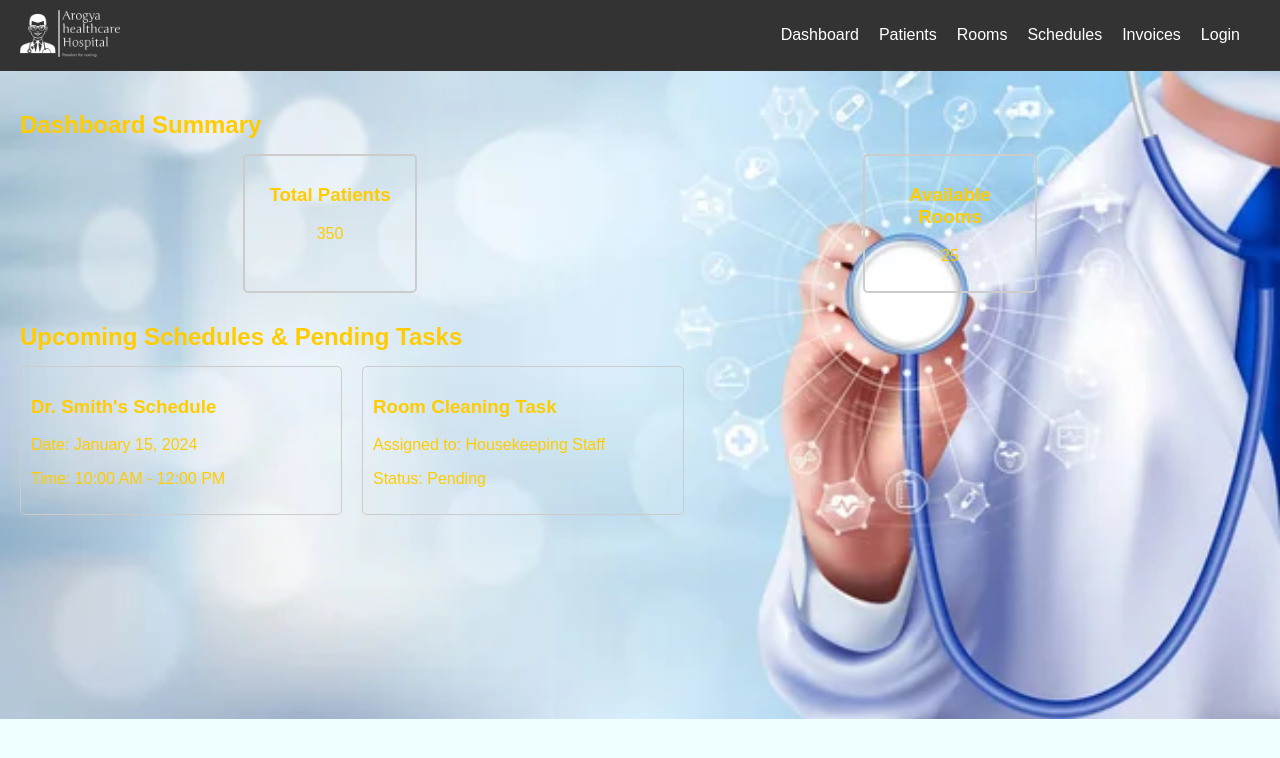
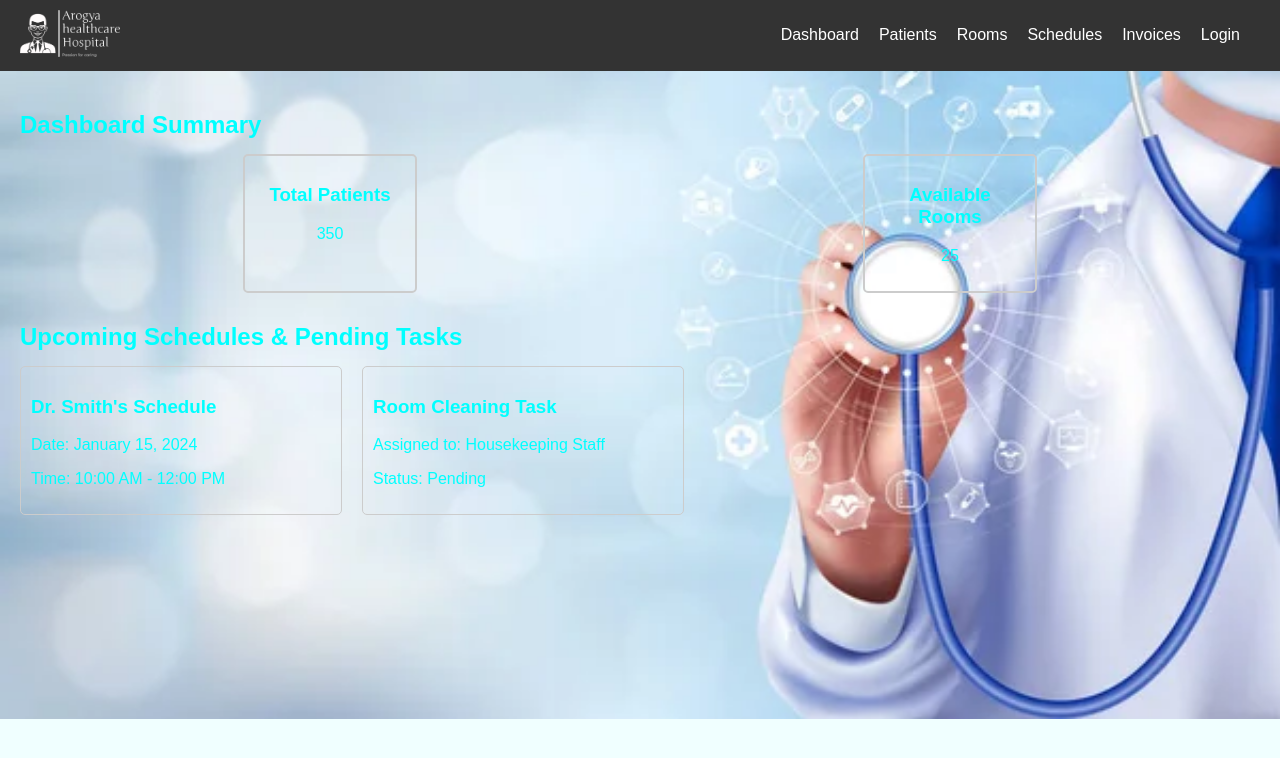
Before and after one commit to ranudi123/Fullstack-Arogya-Health-Care-Web-Application, a PHP site: page /home.php in a window 1280 px wide. Shown: the top 758 px of the page. Run offline with PHP 8.4, Linux system fonts and the light colour scheme.

Commit message:
change thebcolor to blue

```diff
--- a/arogya hospital/home.css
+++ b/arogya hospital/home.css
@@ -6,7 +6,7 @@ body {
     background-repeat: no-repeat;
     background-size: cover;
     background-color: azure;
-    color: #ffcc00;
+    color: aqua;
 
   }
 
```
